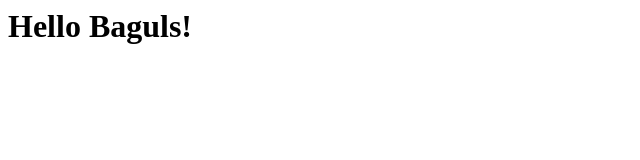
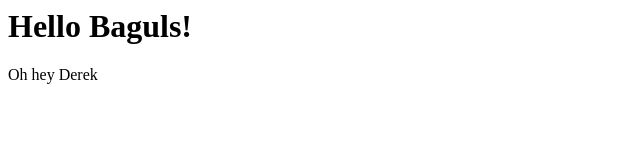
Before and after one commit to rhasinsky3/batweb, a plain HTML site: page index.html in a window 1280 px wide. Shown: the full height of the page, 0-640 px from the left. Drawn offline with Linux system fonts and the light colour scheme.

Commit message:
Add a paragragh

```diff
--- a/index.html
+++ b/index.html
@@ -1 +1,2 @@
 <h1> Hello Baguls! </h1>
+<p> Oh hey Derek </p>
```
